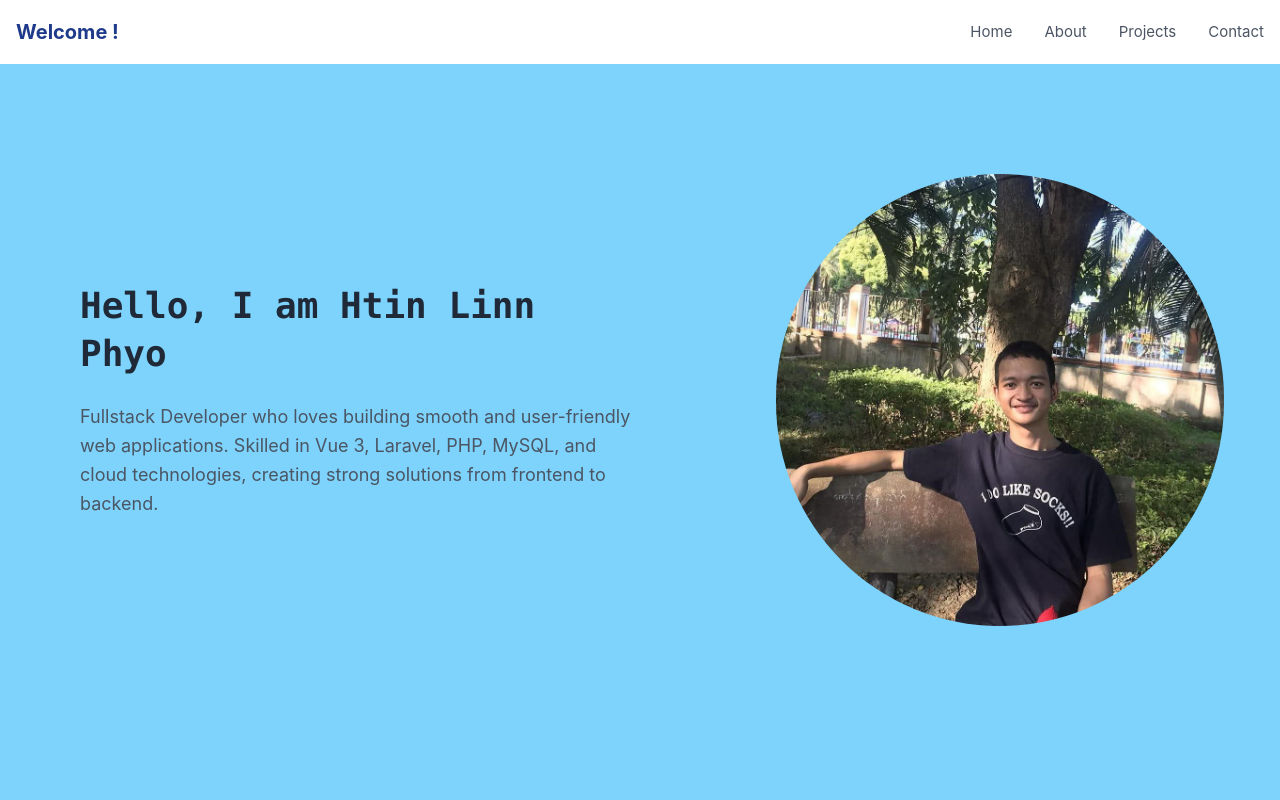
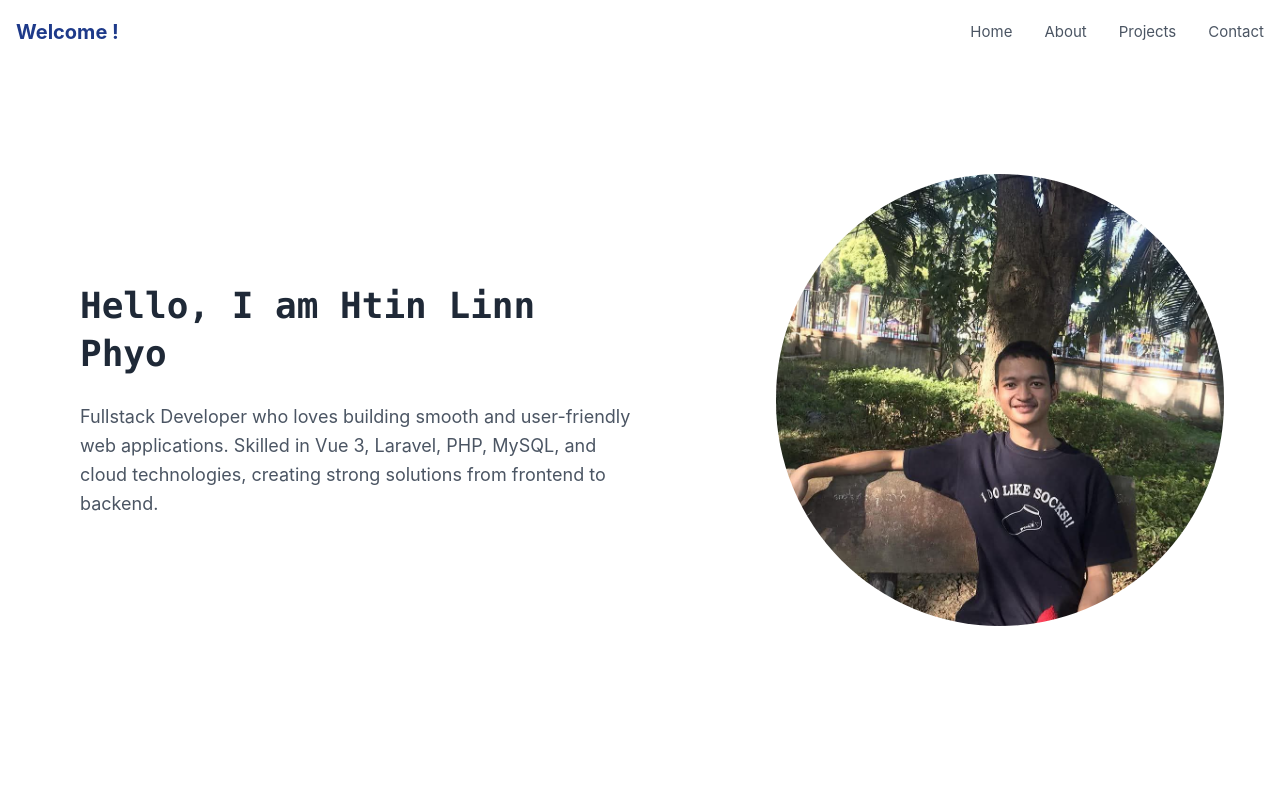
Before and after one commit to htinlinnphyo123/htinlinnphyo, a Vue app: page / in a window 1280 px wide. Shown: the top 800 px of the page. Built offline with nearby package versions, Linux system fonts and the light colour scheme.

Commit message:
remove bg-sky

```diff
--- a/src/components/Greeting.vue
+++ b/src/components/Greeting.vue
@@ -1,5 +1,5 @@
 <template>
-  <section id="greeting" class="h-screen lg:flex items-center justify-center bg-sky-300">
+  <section id="greeting" class="h-screen lg:flex items-center justify-center">
     <div class="flex-1 px-6 lg:px-20 pt-32 lg:pt-0">
       <h1 class="text-4xl font-bold mb-6 text-gray-800 font-mono leading-[3rem]">Hello, I am Htin Linn Phyo</h1>
       <!-- <p class="greeting">Fullstack Developer</p> -->
--- a/src/components/Navbar.vue
+++ b/src/components/Navbar.vue
@@ -2,7 +2,7 @@
   <nav
     class="fixed top-0 left-0 w-full bg-white z-50 transition-all duration-300 ease-out"
     :class="[
-      store.navbarShadow ? 'shadow-xl' : 'bg-sky-300'
+      store.navbarShadow ? 'shadow-xl' : ' '
     ]"
   >
     <div class="container mx-auto px-4">
```
